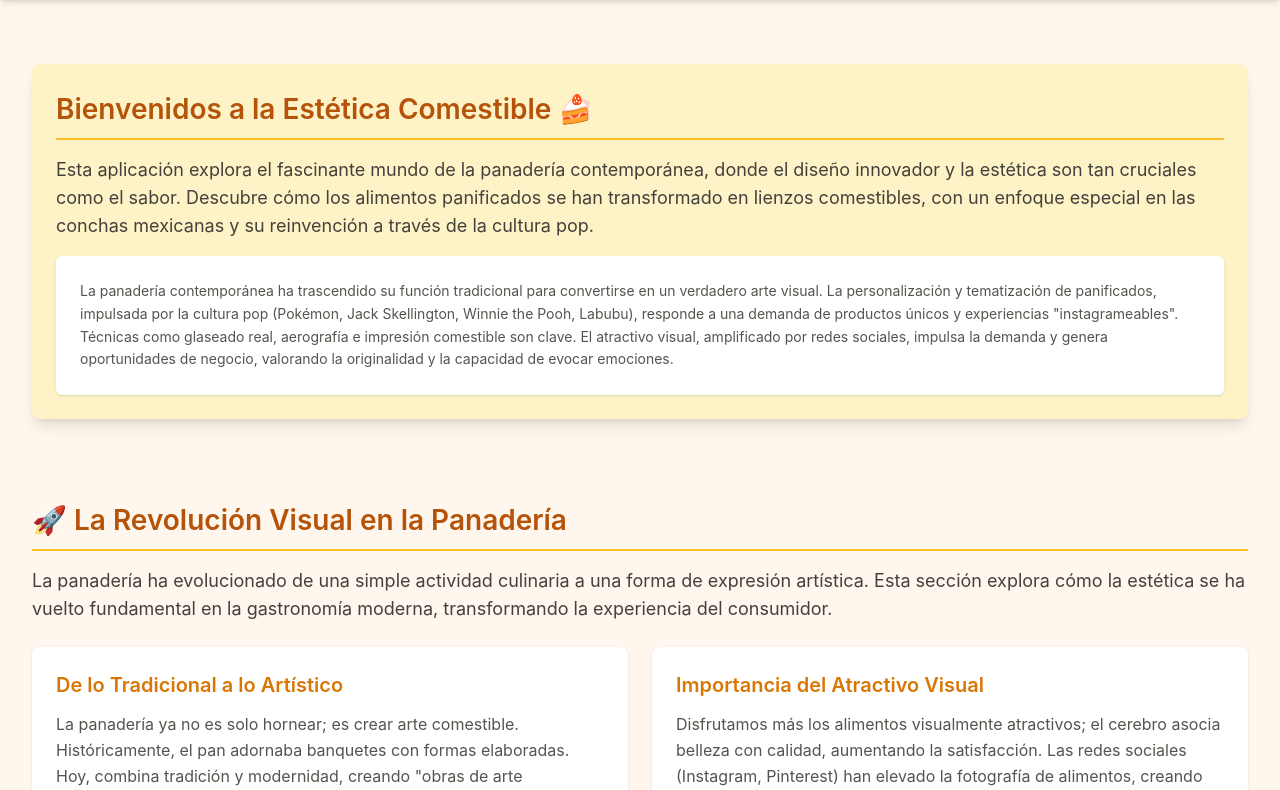
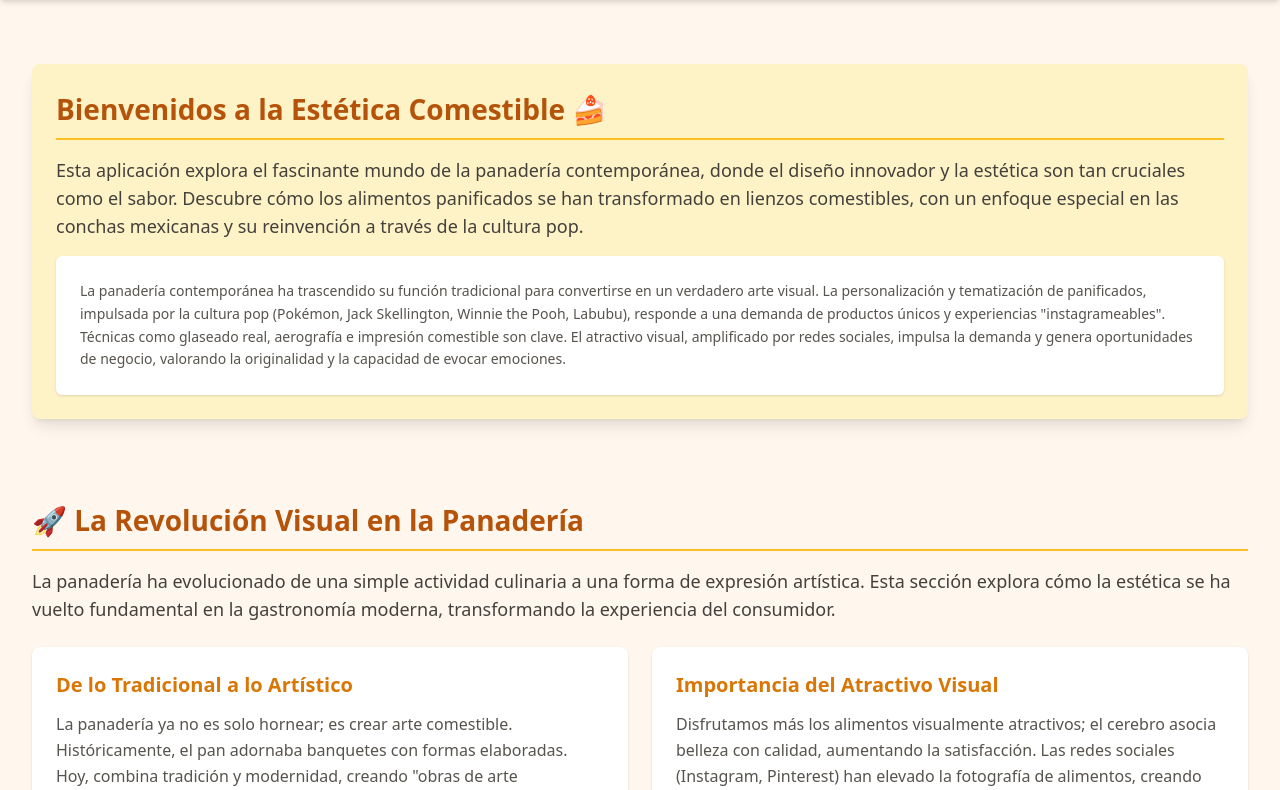
Before and after one commit to NayeCrz/https-NayeCrz.github.io-panimados-, a plain HTML site: page index.html in a window 1280 px wide. Shown: the part 192-982 px from the top of the page. Drawn offline with nearby package versions, Linux system fonts and the light colour scheme.

Commit message:
Update index.html

```diff
--- a/index.html
+++ b/index.html
@@ -16,7 +16,7 @@
         - Report Info: Sección 6 (Conclusiones, Futuro) -> Goal: Summarize, Project -> Viz: Styled text blocks, bullet points.
         - CONFIRMATION: NO SVG graphics used. NO Mermaid JS used. -->
     <style>
-        body { font-family: 'Inter', sans-serif; }
+        {body style="font-family: 'Inter'-sans-serif; "}
         .chart-container { position: relative; width: 100%; max-width: 600px; margin-left: auto; margin-right: auto; height: 300px; max-height: 400px; }
         @media (min-width: 768px) { .chart-container { height: 350px; max-height: 450px;} }
         .section-title { font-size: 1.75rem; font-weight: 600; color: #78350f; margin-bottom: 1rem; border-bottom: 2px solid #fbbf24; padding-bottom: 0.5rem; }
```
